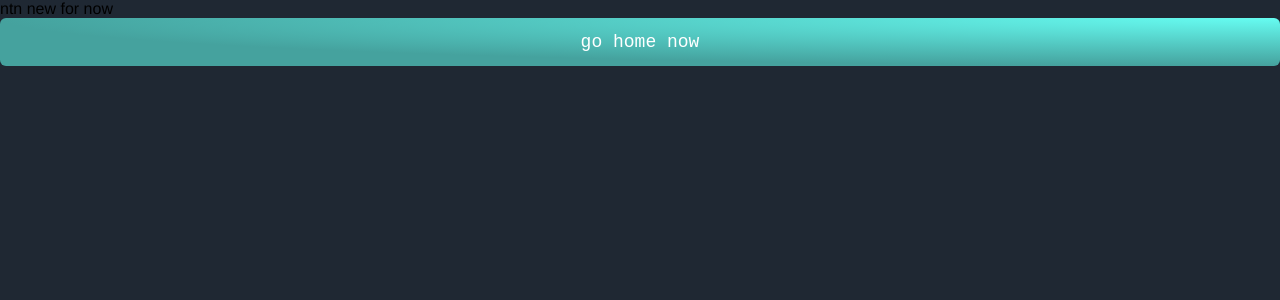
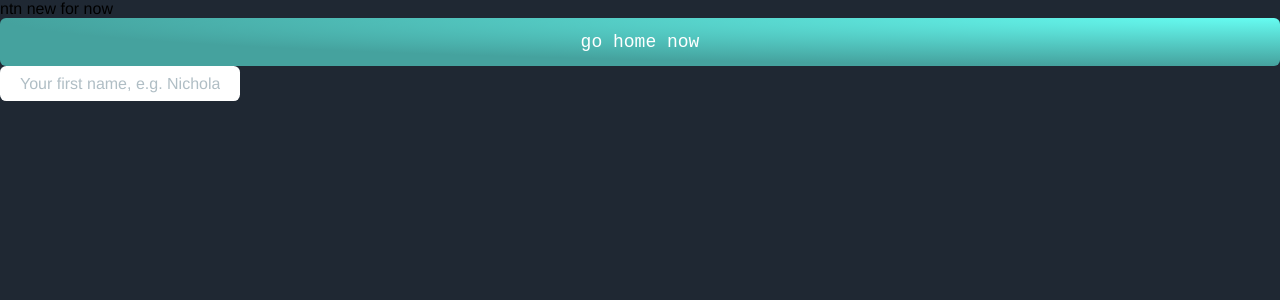
Before and after one commit to mcbobby7/currency-exchanger, a React (Create React App) app: page / in a window 1280 px wide. Shown: the top 300 px of the page. Built offline with nearby package versions, Linux system fonts and the light colour scheme.

Commit message:
design custom input

```diff
--- a/src/Pages/Home/index.tsx
+++ b/src/Pages/Home/index.tsx
@@ -1,12 +1,14 @@
 import React from 'react';
 import { Home } from './style'
 import Button from '../../Shared/Components/Button'
+import Input from '../../Shared/Components/TextBox'
 
 function App() {
   return (
     <Home>
       <div>ntn new for now</div>
       <Button />
+      <Input />
     </Home>
   );
 }
--- /dev/null
+++ b/src/Shared/Components/TextBox/index.tsx
@@ -0,0 +1,13 @@
+import React from 'react';
+import { InputStyle } from './style'
+
+function TextInput() {
+  return (
+    <InputStyle>
+        <input type="text" id="input" className='input-text'  placeholder="Your first name, e.g. Nicholas" />
+        <label  className="Input-label">First name</label>
+    </InputStyle>
+  );
+}
+
+export default TextInput;
--- /dev/null
+++ b/src/Shared/Components/TextBox/style.tsx
@@ -0,0 +1,74 @@
+import styled from 'styled-components';
+
+export const InputStyle = styled.div`
+
+    position: relative;
+    width: 200px;
+
+    input{
+        display: block;
+        margin: 0;
+        padding: var(--inputPaddingV) var(--inputPaddingH);
+        color: inherit;
+        width: 100%;
+        height: 35px;
+        font-family: inherit;
+        font-size: var(--inputFontSize);
+        font-weight: inherit;
+        line-height: var(--inputLineHeight);
+        border: none;
+        border-radius: 0.4rem;
+        transition: box-shadow var(--transitionDuration);
+        padding: 0 20px;
+    }
+
+    input::placeholder {
+        color: #B0BEC5;
+    }
+
+    input:focus {
+        outline: none;
+        box-shadow: 0.2rem 0.8rem 1.6rem var(--colorPrimary600);
+    }
+
+    label {
+        display: block;
+        position: absolute;
+        bottom: 100%;
+        left: 0.5rem;
+        color: #fff;
+        font-family: inherit;
+        font-size: var(--inputFontSize);
+        font-weight: inherit;
+        line-height: var(--inputLineHeight);
+        opacity: 0;
+        transform:
+            translate3d(0, var(--labelDefaultPosY), 0)
+            scale(1);
+        transform-origin: 0 0;
+        transition:
+            opacity var(--inputTransitionDuration) var(--inputTransitionTF),
+            transform var(--inputTransitionDuration) var(--inputTransitionTF),
+            visibility 0ms var(--inputTransitionDuration) var(--inputTransitionTF),
+            z-index 0ms var(--inputTransitionDuration) var(--inputTransitionTF);
+    }
+
+    input:placeholder-shown + label {
+        visibility: hidden;
+        z-index: -1;
+    }
+
+    input:not(:placeholder-shown) + label,
+    input:focus:not(:placeholder-shown) + label {
+        visibility: visible;
+        z-index: 1;
+        opacity: 1;
+        transform:
+            translate3d(0, var(--labelTransformedPosY), 0)
+            scale(var(--labelScaleFactor));
+        transition:
+            transform var(--inputTransitionDuration),
+            visibility 0ms,
+            z-index 0ms;
+        }
+`;
```
